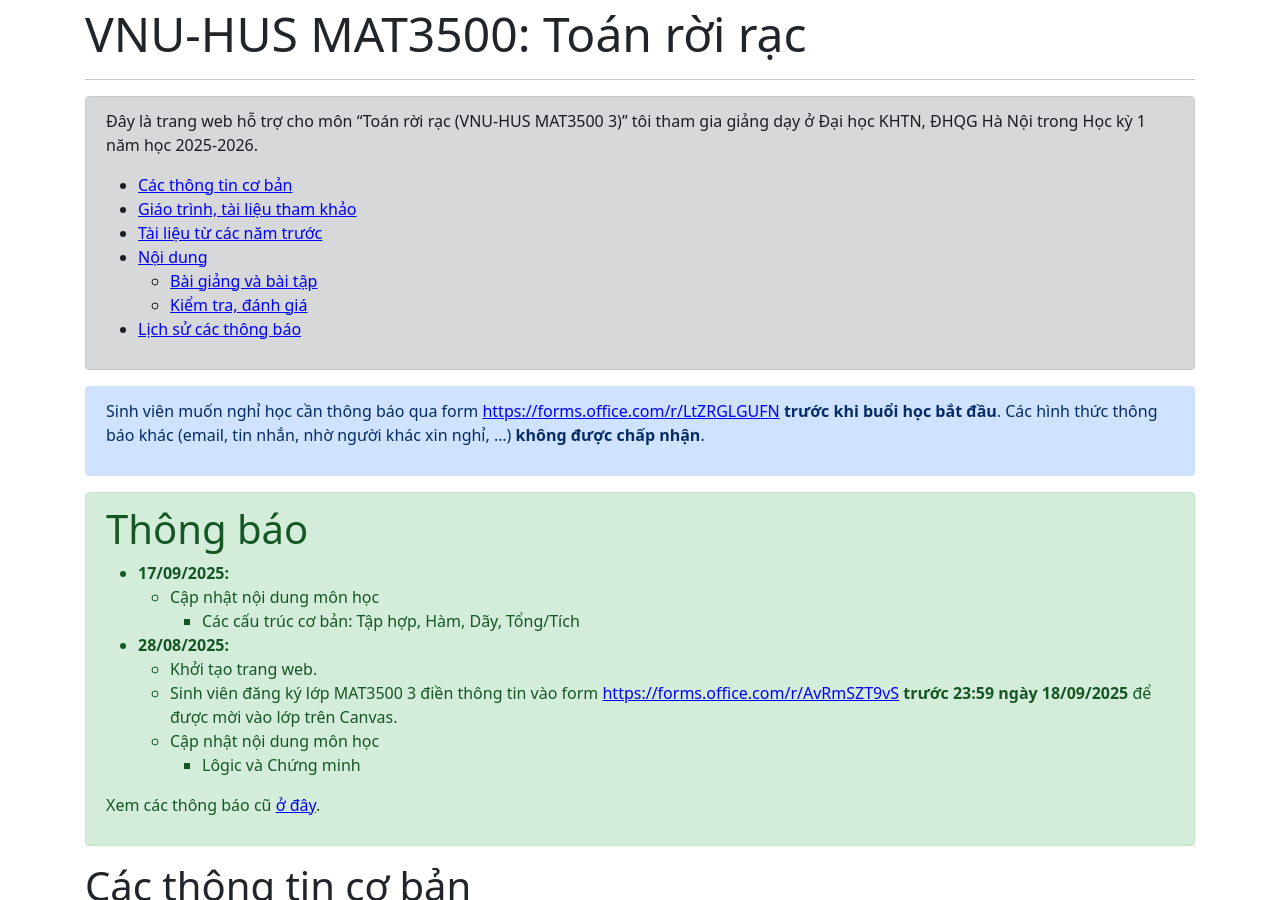
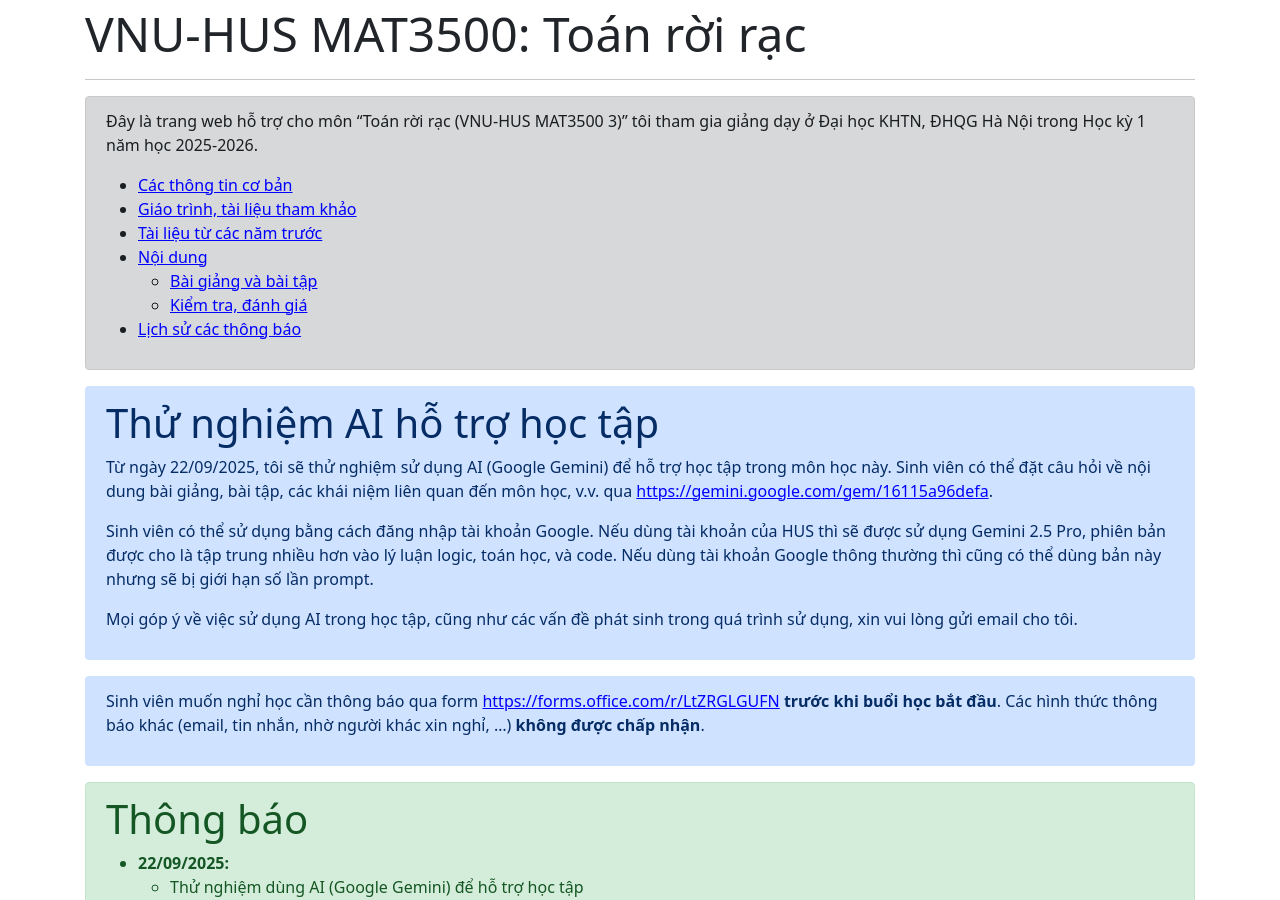
Before and after one commit to hoanganhduc/hoanganhduc.github.io, a Jekyll site: the page built from teaching/VNU-HUS/2025/winter/MAT3500-3/index.md, in a window 1280 px wide and 900 px high. Built offline with Jekyll 4.4.1, drawn with Linux system fonts in a browser that asks for light colours; nearby versions of some CDN libraries; a style sheet for code colours, icons or effects is not loaded; some of the changed text lies outside the part shown.

Commit message:
Updated @ 2025-09-22  08:37:11 ICT

```diff
--- a/teaching/VNU-HUS/2025/winter/MAT3500-3/index.md
+++ b/teaching/VNU-HUS/2025/winter/MAT3500-3/index.md
@@ -1,7 +1,7 @@
 ---
 layout: default
 title: "VNU-HUS MAT3500: Toán rời rạc"
-last_modified_at: 2025-09-17
+last_modified_at: 2025-09-22
 lang: "vi"
 katex: true
 ---
@@ -14,6 +14,15 @@ katex: true
 </div>
 
 <div class="alert alert-primary" role="alert" markdown="1">
+<h1>Thử nghiệm AI hỗ trợ học tập</h1>
+Từ ngày 22/09/2025, tôi sẽ thử nghiệm sử dụng AI (Google Gemini) để hỗ trợ học tập trong môn học này. Sinh viên có thể đặt câu hỏi về nội dung bài giảng, bài tập, các khái niệm liên quan đến môn học, v.v. qua [https://gemini.google.com/gem/16115a96defa](https://gemini.google.com/gem/16115a96defa).
+
+Sinh viên có thể sử dụng bằng cách đăng nhập tài khoản Google. Nếu dùng tài khoản của HUS thì sẽ được sử dụng Gemini 2.5 Pro, phiên bản được cho là tập trung nhiều hơn vào lý luận logic, toán học, và code. Nếu dùng tài khoản Google thông thường thì cũng có thể dùng bản này nhưng sẽ bị giới hạn số lần prompt.
+
+Mọi góp ý về việc sử dụng AI trong học tập, cũng như các vấn đề phát sinh trong quá trình sử dụng, xin vui lòng gửi email cho tôi.
+</div>
+
+<div class="alert alert-primary" role="alert" markdown="1">
 Sinh viên muốn nghỉ học cần thông báo qua form [https://forms.office.com/r/LtZRGLGUFN](https://forms.office.com/r/LtZRGLGUFN) **trước khi buổi học bắt đầu**. Các hình thức thông báo khác (email, tin nhắn, nhờ người khác xin nghỉ, ...) **không được chấp nhận**.
 </div>
 
@@ -22,6 +31,10 @@ Sinh viên muốn nghỉ học cần thông báo qua form [https://forms.office.
 
 <!-- <h2 style="color:red;">Kiểm tra giữa kỳ: 18/07/2025 (Thứ 6), 16:00 -- 16:50 (Tiết 9), Phòng 303-T5</h2> -->
 
+* **22/09/2025:**
+  * Thử nghiệm dùng AI (Google Gemini) để hỗ trợ học tập
+  * Cập nhật nội dung môn học
+    * Quy nạp và Đệ quy
 * **17/09/2025:**
   * Cập nhật nội dung môn học
     * Các cấu trúc cơ bản: Tập hợp, Hàm, Dãy, Tổng/Tích
@@ -104,8 +117,8 @@ Xem các thông báo cũ [ở đây](#lịch-sử-các-thông-báo).
 | Giới thiệu | [slides]({{ page.url | append: "intro.pdf" }}) |
 | Lôgic và Chứng minh | [slides]({{ page.url | append: "Logic_and_Proofs.pdf" }}) | Chương 1, 1.1--1.5, 1.7 (Rosen) |
 | Các cấu trúc cơ bản: Tập hợp, Hàm, Dãy, Tổng/Tích |  [slides]({{ page.url | append: "Basic_Structures.pdf" }}) | Chương 2, 2.1--2.5 (Rosen) |
+| Quy nạp và Đệ quy | [slides]({{ page.url | append: "Induction_and_Recursion.pdf" }}) | Chương 5, 5.1--5.3, Chương 8, 8.1--8.4 (Rosen) |
 
-<!-- | Quy nạp và Đệ quy | [slides]({{ page.url | append: "Induction_and_Recursion.pdf" }}) | Chương 5, 5.1--5.3, Chương 8, 8.1--8.4 (Rosen) | -->
 <!-- | Thuật toán I: Mô tả, chứng minh, đánh giá thuật toán; Tìm kiếm và sắp xếp | [slides]({{ page.url | append: "Algorithms_I.pdf" }}) | Chương 3, 3.1--3.3, Chương 5, 5.5 (Rosen) | -->
 <!-- | Thuật toán II: Thuật toán đệ quy, thuật toán tham lam | [slides]({{ page.url | append: "Algorithms_II.pdf" }}) | Chương 5, 5.4 (Rosen) | -->
 <!-- | Lý thuyết số cơ bản | [slides]({{ page.url | append: "Basic_Number_Theory.pdf" }}) | Chương 4, 4.1--4.4 (Rosen) |  -->
```
Also changed, not shown: 2 other files.
